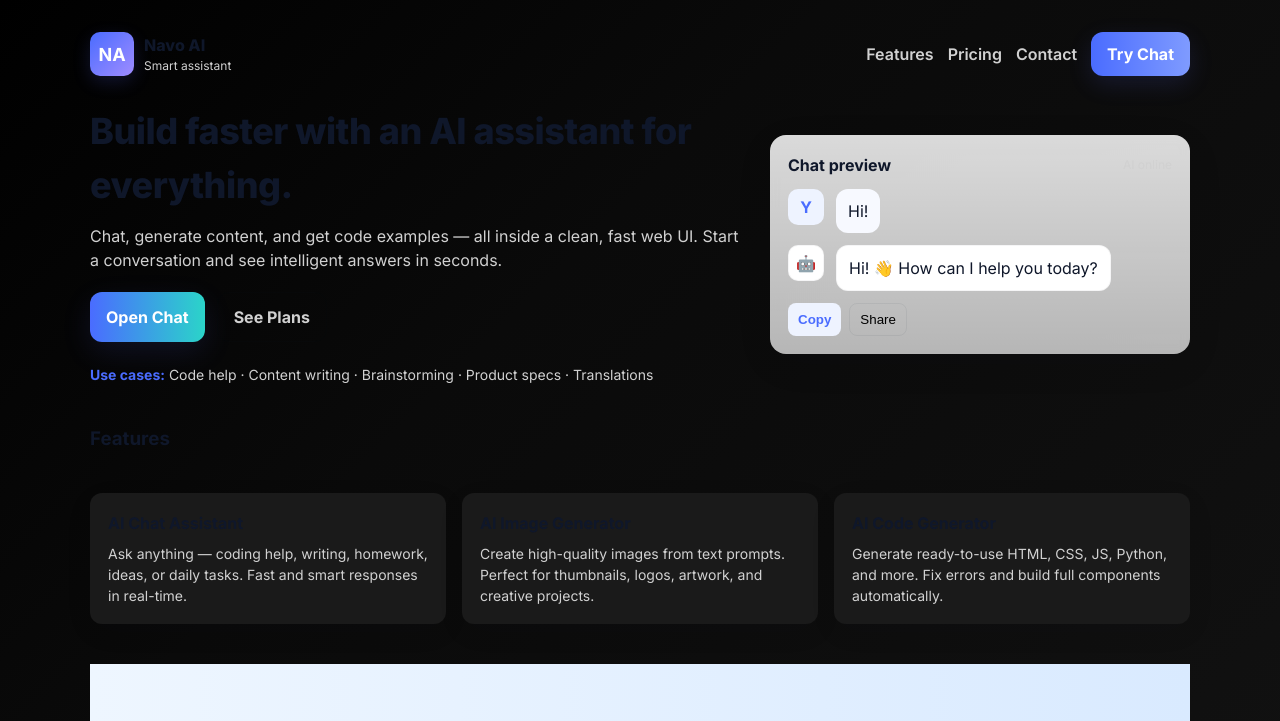
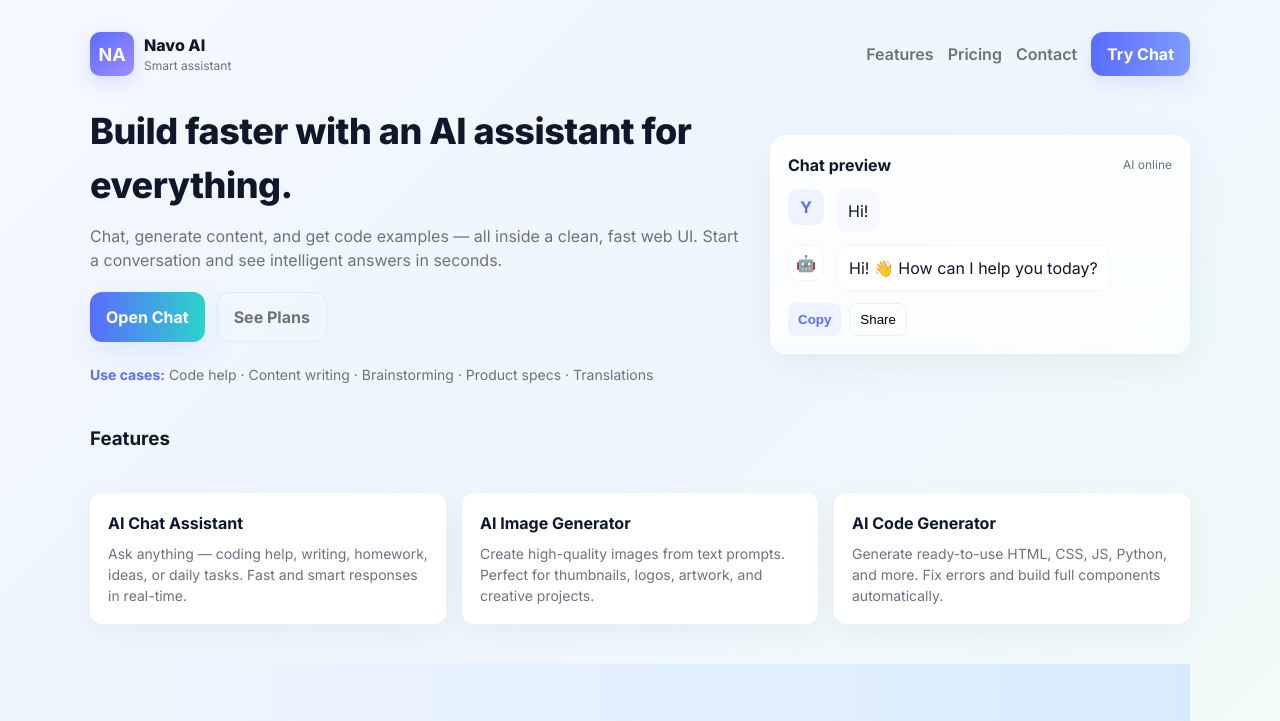
Before and after one commit to yashtyagi24052-hash/AI, a plain HTML site: page index.html in a window 1280 px wide. Shown: the top 721 px of the page. Drawn offline with Linux system fonts and the light colour scheme.

Commit message:
Change theme to light mode with updated styles
Updated CSS variables for a light theme.

```diff
--- a/index.html
+++ b/index.html
@@ -5,31 +5,16 @@
   <meta charset="utf-8" />
   <meta name="viewport" content="width=device-width,initial-scale=1" />
   <title>Navo AI — Landing</title>    <!-- Google Font -->    <link href="https://fonts.googleapis.com/css2?family=Inter:wght@300;400;600;700;800&display=swap" rel="stylesheet">    <style>
-   :root{
-  /* पूरा बैकग्राउंड अब डार्क-ब्लैक */
-  --bg-gradient: linear-gradient(135deg,#000000 0%, #0a0a0a 40%, #111111 100%);
-
-  /* मुख्य रंग (Accent) – बटन/लिंक/लोगो */
-  --accent: #4a6cff;     /* चाहो तो बदल देना */
-
-  /* दूसरा Accent – gradients में इस्तेमाल */
-  --accent-2: #2bd4c9;   /* चाहो तो बदल देना */
-
-  /* हल्का ग्रे टेक्स्ट → अब गहरा (ब्लैक थीम के लिए बेहतरीन) */
-  --muted: #d1d1d1;
-
-  /* कार्ड (Feature box / Pricing box) का बैकग्राउंड */
-  --card: #1a1a1a;
-
-  /* काँच जैसा इफ़ेक्ट (Glass UI) */
-  --glass: rgba(255,255,255,0.08);
-
-  /* रेडियस जैसा है वैसा रहने दो */
-  --radius: 14px;
-
-  /* डिफ़ॉल्ट फ़ॉन्ट */
-  font-family: "Inter", system-ui, -apple-system, "Segoe UI", Roboto, "Helvetica Neue", Arial;
-}
+       :root{
+      --bg-gradient: linear-gradient(135deg,#f6f8ff 0%, #eef6ff 40%, #f1fbf8 100%);
+      --accent: #5b6cff;
+      --accent-2: #2bd4c9;
+      --muted: #6b7280;
+      --card: #ffffff;
+      --glass: rgba(255,255,255,0.6);
+      --radius: 14px;
+      font-family: "Inter", system-ui, -apple-system, "Segoe UI", Roboto, "Helvetica Neue", Arial;
+    }
     *{box-sizing:border-box}
     html,body{height:100%}
     body{
```
